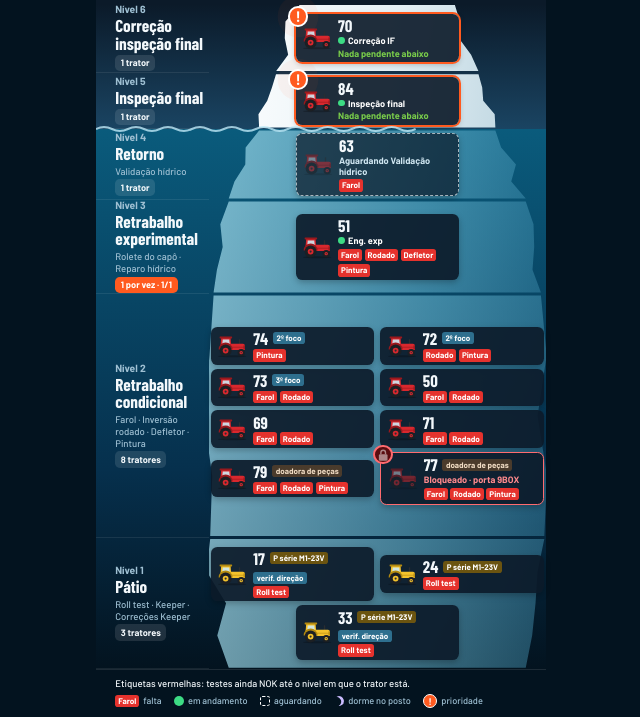
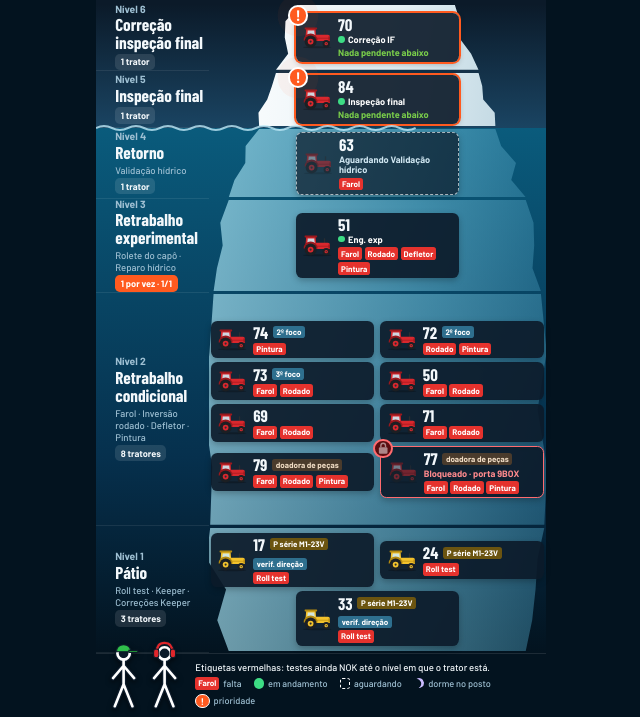
Before and after one commit to MatheusHarvey/iceberg-tratores, a plain HTML site: page index.html in a window 1280 px wide. Shown: the part 83-800 px from the top of the page, without its empty margins (319-959 px from the left). Drawn offline with nearby package versions, Linux system fonts and the light colour scheme; a web font is replaced by a local one.

Commit message:
Add files via upload

```diff
--- a/index.html
+++ b/index.html
@@ -68,7 +68,7 @@ h1{font:800 3.3cqh/1 "Barlow Condensed",sans-serif;margin:0;letter-spacing:-.01e
 @keyframes pulse{0%{box-shadow:0 0 0 0 #ff5a1fb0}100%{box-shadow:0 0 0 1.4cqh #ff5a1f00}}
 @media (prefers-reduced-motion:reduce){.bang{animation:none}}
 .expl{font-size:1.2cqh;color:var(--ink)}
-footer{padding:.9cqh 2.4cqh 1.1cqh;background:var(--sea3);display:grid;gap:.5cqh;border-top:.15cqh solid #ffffff1a}
+footer{padding:.9cqh 2.4cqh 1.1cqh 12.4cqh;background:var(--sea3);display:grid;gap:.5cqh;border-top:.15cqh solid #ffffff1a}
 .key{display:flex;align-items:flex-end;gap:1.4cqh}
 .key h2{font:800 1.7cqh/1.1 "Barlow Condensed",sans-serif;margin:0;flex:none;width:9cqh}
 .kstrip{display:flex;gap:.7cqh;flex-wrap:wrap}
@@ -97,6 +97,10 @@ footer{padding:.9cqh 2.4cqh 1.1cqh;background:var(--sea3);display:grid;gap:.5cqh
 .badge.mv{background:#fff;color:#0b1a29}
 .t.fly{z-index:5}
 .moon{width:1.3cqh;height:1.3cqh;border-radius:50%;box-shadow:inset -.35cqh -.05cqh 0 0 #cbbcff;display:inline-block;transform:rotate(-20deg)}
+.tv{position:relative}
+.boneco{position:absolute;z-index:30;width:4.4cqh;height:8.8cqh;cursor:grab;touch-action:none;user-select:none;-webkit-user-select:none;filter:drop-shadow(0 .3cqh .3cqh #0008)}
+.boneco svg{width:100%;height:100%;display:block;overflow:visible;pointer-events:none}
+.boneco.arrastando{cursor:grabbing;transform:scale(1.15);filter:drop-shadow(0 .8cqh .6cqh #000a)}
 </style>
 </head>
 <body>
@@ -122,6 +126,28 @@ footer{padding:.9cqh 2.4cqh 1.1cqh;background:var(--sea3);display:grid;gap:.5cqh
       <span><i class="mini">!</i>prioridade</span>
     </div>
   </footer>
+  <div class="boneco" id="bon-verde" title="Arraste">
+    <svg viewBox="0 0 40 80" aria-hidden="true">
+      <g stroke-linecap="round" fill="none">
+        <g stroke="#0b1a29" stroke-width="6"><circle cx="20" cy="13" r="7"/><path d="M20 20V48M20 27L8 41M20 27L32 41M20 48L10 73M20 48L30 73"/></g>
+        <g stroke="#fff" stroke-width="3"><circle cx="20" cy="13" r="7" fill="#0b1a29"/><path d="M20 20V48M20 27L8 41M20 27L32 41M20 48L10 73M20 48L30 73"/></g>
+      </g>
+      <path d="M12 11Q12 3 20 3Q28 3 28 11Z" fill="#2fbf4a" stroke="#0b1a29" stroke-width="1.2"/>
+      <path d="M26 9.5H36Q37 11.5 35 12H26Z" fill="#1f8f35" stroke="#0b1a29" stroke-width="1.2"/>
+    </svg>
+  </div>
+  <div class="boneco" id="bon-vermelho" title="Arraste">
+    <svg viewBox="0 0 40 80" aria-hidden="true">
+      <g stroke-linecap="round" fill="none">
+        <g stroke="#0b1a29" stroke-width="6"><circle cx="20" cy="13" r="7"/><path d="M20 20V48M20 27L8 41M20 27L32 41M20 48L10 73M20 48L30 73"/></g>
+        <g stroke="#fff" stroke-width="3"><circle cx="20" cy="13" r="7" fill="#0b1a29"/><path d="M20 20V48M20 27L8 41M20 27L32 41M20 48L10 73M20 48L30 73"/></g>
+      </g>
+      <path d="M11 12Q11 1 20 1Q29 1 29 12" fill="none" stroke="#0b1a29" stroke-width="4.5"/>
+      <path d="M11 12Q11 1 20 1Q29 1 29 12" fill="none" stroke="#e0262b" stroke-width="2.6"/>
+      <rect x="7.5" y="8" width="6" height="10" rx="3" fill="#e0262b" stroke="#0b1a29" stroke-width="1.2"/>
+      <rect x="26.5" y="8" width="6" height="10" rx="3" fill="#e0262b" stroke="#0b1a29" stroke-width="1.2"/>
+    </svg>
+  </div>
 </div>
 <script>
 {
@@ -366,6 +392,44 @@ document.addEventListener("keydown", e => {
   if (e.key === "ArrowLeft" || e.key === "PageUp") { e.preventDefault(); if (modo > 0) trocar(modo - 1); }
 });
 render();
+
+/* bonecos arrastáveis: posição guardada em % do quadro, ficam onde forem soltos */
+const tvBox = document.querySelector(".tv");
+const bonecos = [["bon-verde", 1.2], ["bon-vermelho", 6.4]];
+const posicionarInicio = () => {
+  const r = tvBox.getBoundingClientRect(), u = r.height / 100;
+  bonecos.forEach(([id, x]) => {
+    const el = document.getElementById(id);
+    if (el.dataset.movido) return;
+    el.style.left = (x * u / r.width * 100) + "%";
+    el.style.top = ((r.height - 9.4 * u) / r.height * 100) + "%";
+  });
+};
+bonecos.forEach(([id]) => {
+  const el = document.getElementById(id);
+  let dx = 0, dy = 0;
+  el.addEventListener("pointerdown", e => {
+    e.preventDefault();
+    const b = el.getBoundingClientRect();
+    dx = e.clientX - b.left; dy = e.clientY - b.top;
+    el.setPointerCapture(e.pointerId);
+    el.classList.add("arrastando");
+    bonecos.forEach(([o]) => { document.getElementById(o).style.zIndex = 30; }); el.style.zIndex = 31;
+  });
+  el.addEventListener("pointermove", e => {
+    if (!el.hasPointerCapture(e.pointerId)) return;
+    const r = tvBox.getBoundingClientRect();
+    const x = Math.min(Math.max(e.clientX - dx - r.left, 0), r.width - el.offsetWidth);
+    const y = Math.min(Math.max(e.clientY - dy - r.top, 0), r.height - el.offsetHeight);
+    el.style.left = (x / r.width * 100) + "%";
+    el.style.top = (y / r.height * 100) + "%";
+    el.dataset.movido = "1";
+  });
+  const soltar = e => { if (el.hasPointerCapture(e.pointerId)) el.releasePointerCapture(e.pointerId); el.classList.remove("arrastando"); };
+  el.addEventListener("pointerup", soltar);
+  el.addEventListener("pointercancel", soltar);
+});
+const roBon = new ResizeObserver(posicionarInicio); roBon.observe(tvBox);
 }
 </script>
 </body>
```
